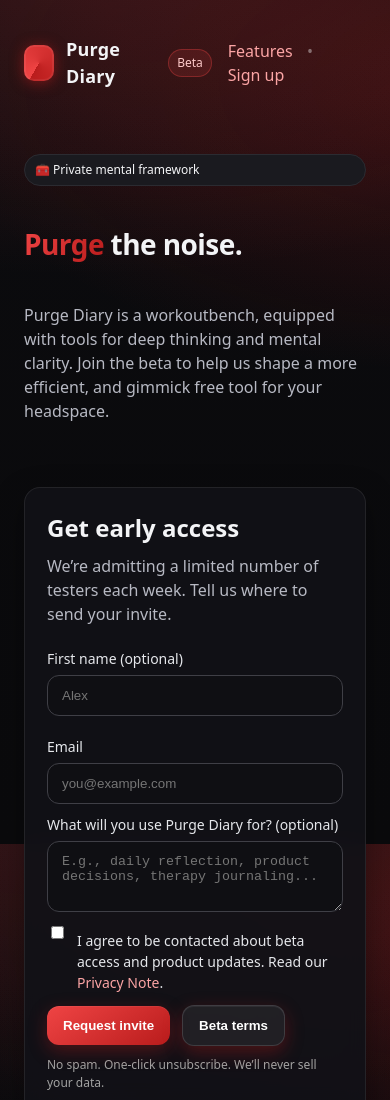
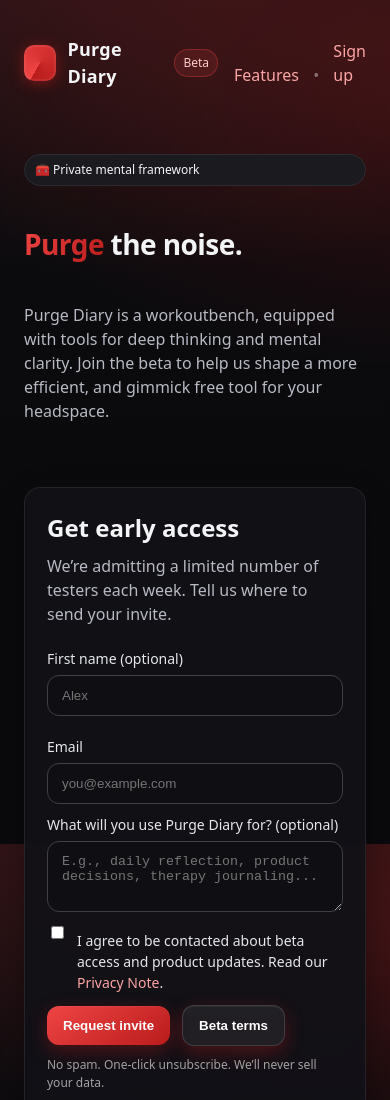
Before and after one commit to ItsssMikey/purge.diary-email-waitlist, a website: page index.html in a window 390 px wide. Shown: the top 1100 px of the page. Drawn offline with Linux system fonts and the light colour scheme.

Commit message:
Second try at fixing nav links

```diff
--- a/index.html
+++ b/index.html
@@ -25,7 +25,7 @@
 
         <a href="#features">Features</a>
         <span aria-hidden="true" class="dot">•</span>
-        <a href="#signup">Sign&nbsp;up</a>
+        <a href="#signup" class="nav-sign">Sign<span class="br-m"></span>up</a>
       </nav>
     </header>
 
--- a/style.css
+++ b/style.css
@@ -183,3 +183,16 @@
   .features { grid-template-columns: 1fr; }
   .row { grid-template-columns: 1fr; }
 }
+
+
+
+/* Keep nav on one line; only break inside the Sign link */
+header nav { white-space: nowrap; }
+
+/* Let the Sign link break internally on small screens */
+.nav-sign { display: inline-block; }
+.nav-sign .br-m { display: none; }
+
+@media (max-width: 430px) {
+  .nav-sign .br-m { display: block; line-height: 0; }
+}
```
